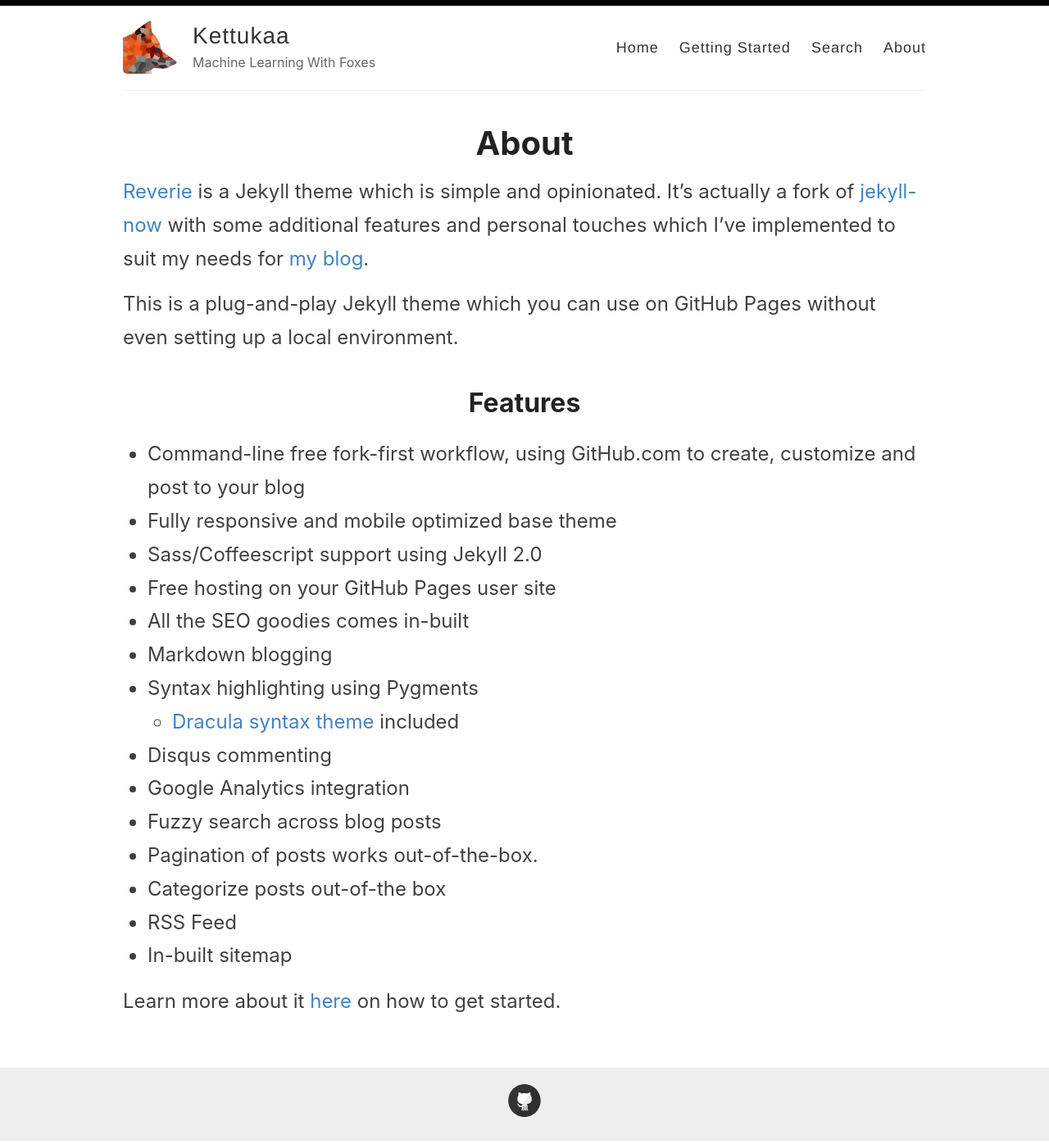
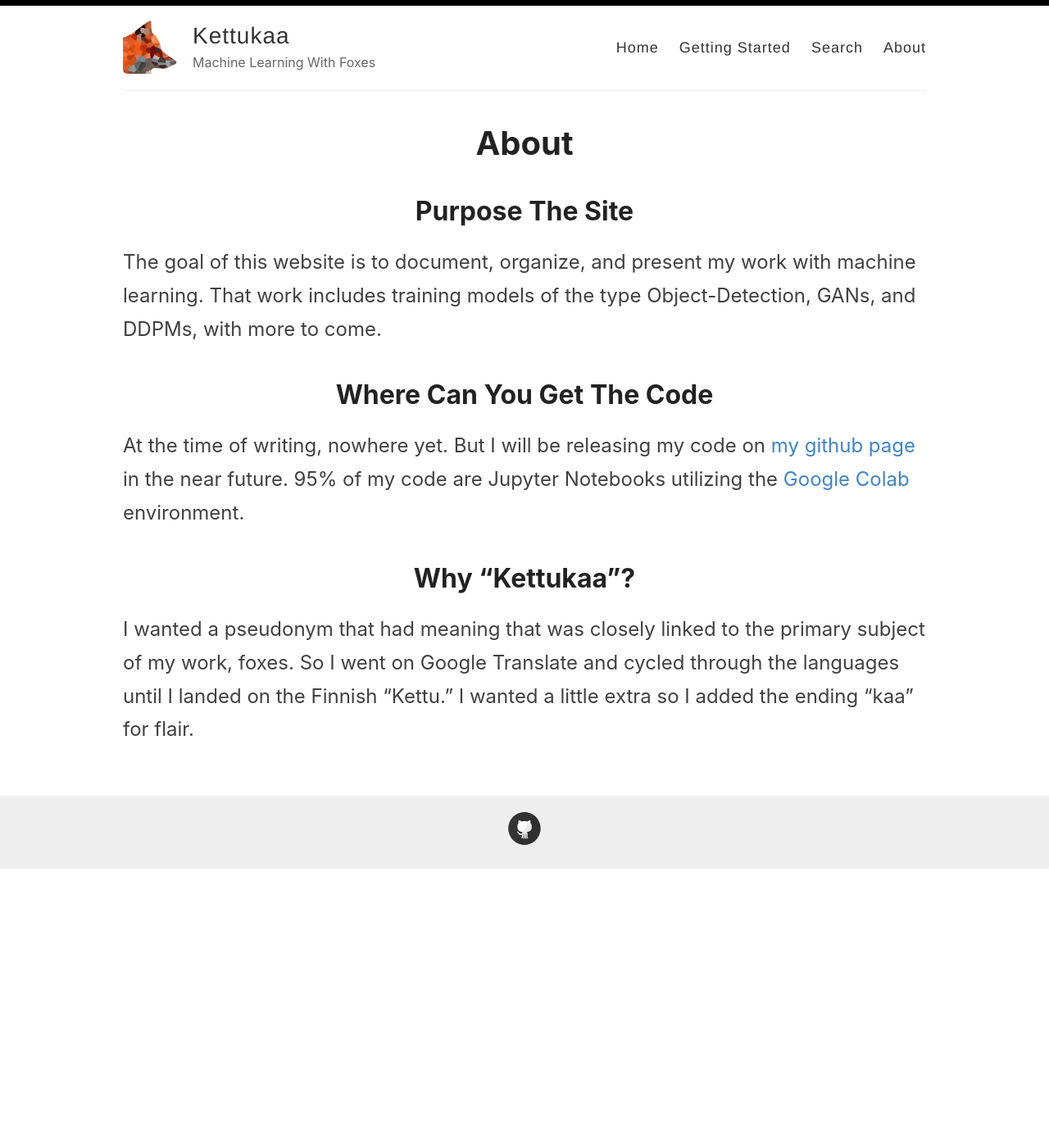
Before and after one commit to Kettukaa/Kettukaa.github.io, a Jekyll site: the page built from _pages/about.md, in a window 1280 px wide. Shown: the whole page at 82% size. Built offline with Jekyll 4.4.1, drawn with Linux system fonts in a browser that asks for light colours; after the commit the page ends 1064 px from its top, so only the background shows below that.

Commit message:
About page added

```diff
--- a/_pages/about.md
+++ b/_pages/about.md
@@ -4,26 +4,11 @@
 permalink: /about/
 ---
 
-[Reverie](https://github.com/amitmerchant1990/reverie) is a Jekyll theme which is simple and opinionated. It's actually a fork of [jekyll-now](https://github.com/barryclark/jekyll-now) with some additional features and personal touches which I've implemented to suit my needs for [my blog](https://www.amitmerchant.com).
+## Purpose The Site
+The goal of this website is to document, organize, and present my work with machine learning. That work includes training models of the type Object-Detection, GANs, and DDPMs, with more to come.
 
-This is a plug-and-play Jekyll theme which you can use on GitHub Pages without even setting up a local environment.
+## Where Can You Get The Code
+At the time of writing, nowhere yet. But I will be releasing my code on [my github page](https://github.com/Kettukaa) in the near future. 95% of my code are Jupyter Notebooks utilizing the [Google Colab](https://colab.research.google.com/) environment.
 
-## Features
-
-- Command-line free fork-first workflow, using GitHub.com to create, customize and post to your blog
-- Fully responsive and mobile optimized base theme
-- Sass/Coffeescript support using Jekyll 2.0
-- Free hosting on your GitHub Pages user site
-- All the SEO goodies comes in-built
-- Markdown blogging
-- Syntax highlighting using Pygments
-    - [Dracula syntax theme](https://draculatheme.com/) included
-- Disqus commenting
-- Google Analytics integration
-- Fuzzy search across blog posts
-- Pagination of posts works out-of-the-box.
-- Categorize posts out-of-the box
-- RSS Feed
-- In-built sitemap
-
-Learn more about it [here](https://github.com/amitmerchant1990/reverie) on how to get started.
+## Why "Kettukaa"?
+I wanted a pseudonym that had meaning that was closely linked to the primary subject of my work, foxes. So I went on Google Translate and cycled through the languages until I landed on the Finnish "Kettu." I wanted a little extra so I added the ending "kaa" for flair.
```
